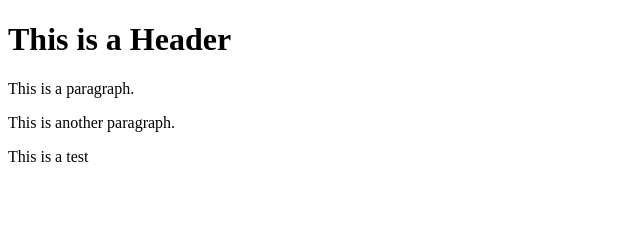
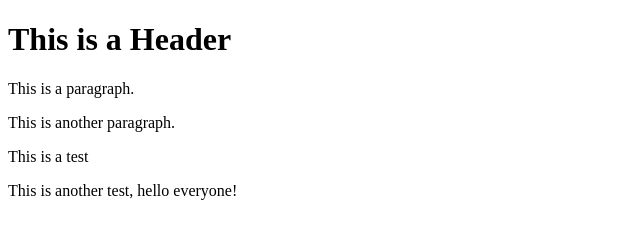
Before and after one commit to chrisap91/git-test, a website: page index.html in a window 1280 px wide. Shown: the whole page, without its empty margins (0-640 px from the left). Drawn offline with Linux system fonts and the light colour scheme.

Commit message:
Using NPM

```diff
--- a/index.html
+++ b/index.html
@@ -5,5 +5,6 @@
         <p>This is a paragraph.</p>
         <p>This is another paragraph.</p>
         <p> This is a test</p>
+        <p>This is another test, hello everyone!</p>
     </body>
 </html>
```
Also changed, not shown: package.json (added, +24 -0 lines), 2 other files.
